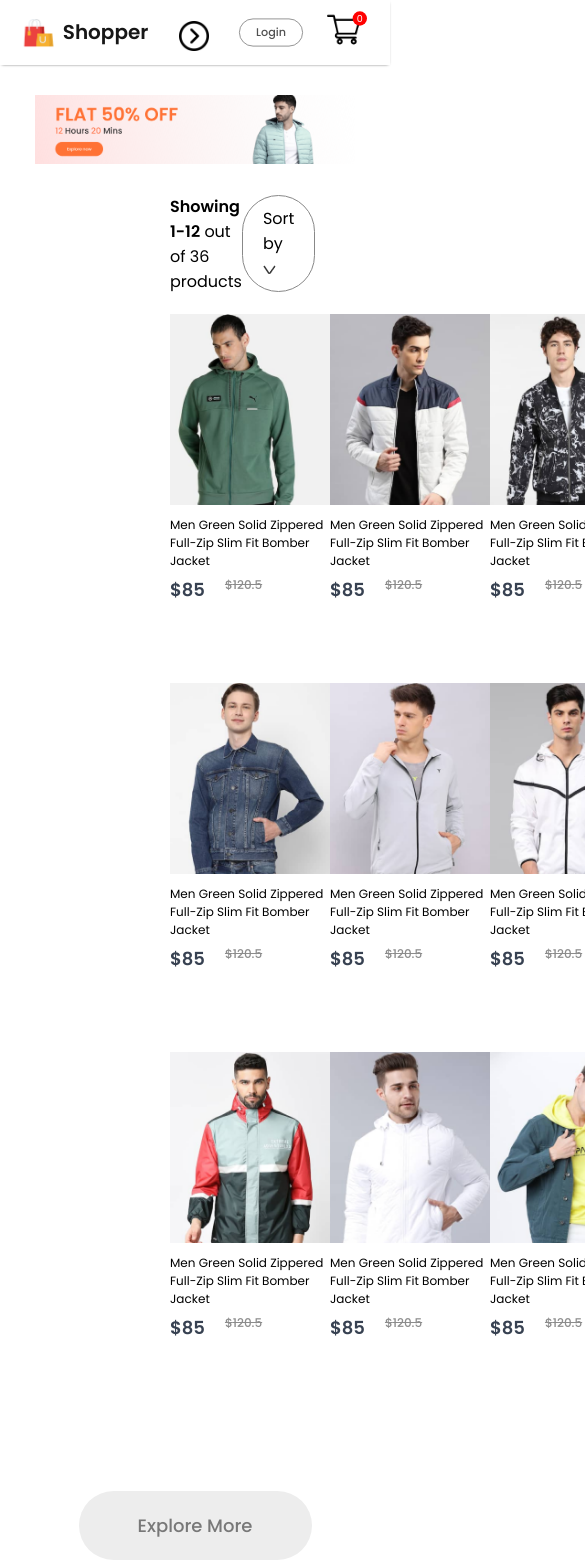
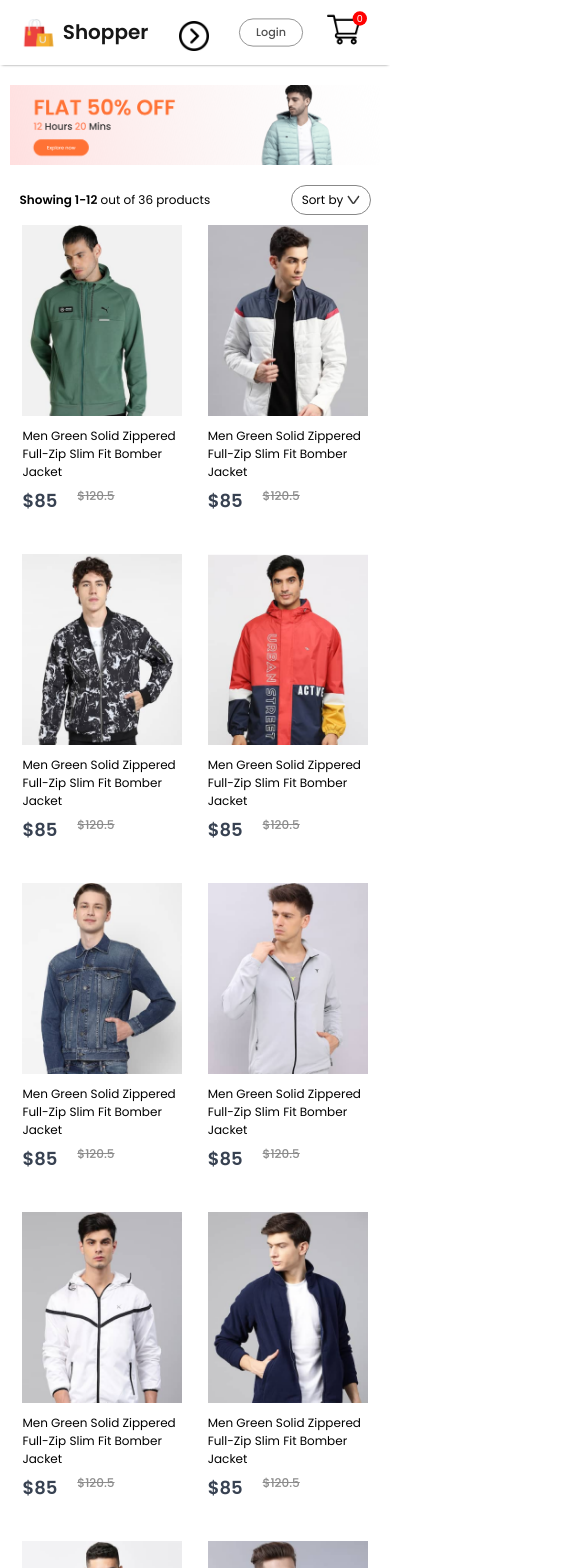
Before and after one commit to hamzakamran456/React_Ecommerce_Site, a React (Create React App) app: page /mens in a window 390 px wide. Shown: the top 1568 px of the page, 585 px wide, since content can reach past the window. Built offline with nearby package versions, Linux system fonts and the light colour scheme.

Commit message:
responsive loginsignup,shopcategory page

```diff
--- a/src/Pages/CSS/LoginSignUp.css
+++ b/src/Pages/CSS/LoginSignUp.css
@@ -61,3 +61,52 @@
     font-size: 18px;
     font-weight: 500;
 }
+@media (max-width:1280px){
+    .loginsignup{
+        padding-top: 50px;
+    }
+    .loginsignup-container{
+        width: auto;
+        max-width: 500px;
+        max-height: 500px;
+    }
+    .loginsignup-container h1{
+        margin: 10px 0px;
+    }
+    .loginsignup-fields{
+        gap: 20px;
+        margin-top: 20px;
+    }
+    .loginsignup-fields input{
+        height: 65px;
+        width: 95%;
+    }
+    .loginsignup-container button {
+        width: 100%;
+    }
+    .loginsignup-login{
+        font-size: 16px;
+    }
+    .loginsignup-agree{
+        font-size: 14px;
+        gap: 10px;
+    }
+}
+@media (max-width:800px){
+    .loginsignup-container{
+        padding: 20px 30px;
+    }
+    .loginsignup-container h1{
+        font-size: 24px;
+    }
+    .loginsignup-fields{
+        margin-top: 20px;
+    }
+    .loginsignup-fields input{
+        height: 50px;
+    }
+    .loginsignup-container button{
+        height: 50px;
+        font-size: 16px;
+    }
+}
--- a/src/Pages/CSS/ShopCategory.css
+++ b/src/Pages/CSS/ShopCategory.css
@@ -36,3 +36,53 @@
     font-size: 18px;
     font-weight: 500;
 }
+@media (max-width:1280px){
+    .shopcategory-banner{
+        margin: 20px auto;
+        width: 90%;
+    }
+    .shopcategory-indexSort{
+        width: 90%;
+        margin: auto;
+    }
+    .shopcategory-sort{
+        padding: 5px 10px;
+        font-size: 12px;
+    }
+    .shopcategory-indexSort p{
+        font-size: 12px;
+    }
+    .shopcategory-products{
+        width: 90%;
+        margin: 10px auto;
+        row-gap: 40px;
+    }
+    .shopcategory-products .item{
+        margin: auto;
+    }
+    .shopcategory-loadmore{
+        margin: 100px auto;
+        width: 200px;
+        height: 60px;
+        font-size: 16px;
+    }
+}
+@media (max-width:800px){
+    .shopcategory-banner{
+        width: 95%;
+    }
+    .shopcategory-products{
+        width: 95%;
+    }
+    .shopcategory-loadmore{
+        margin: 60px auto;
+        width: 150px;
+        height: 40px;
+        font-size: 13px;
+    }
+}
+@media (max-width:500px){
+    .shopcategory-products{
+        grid-template-columns: 1fr 1fr;
+    }
+}
```
